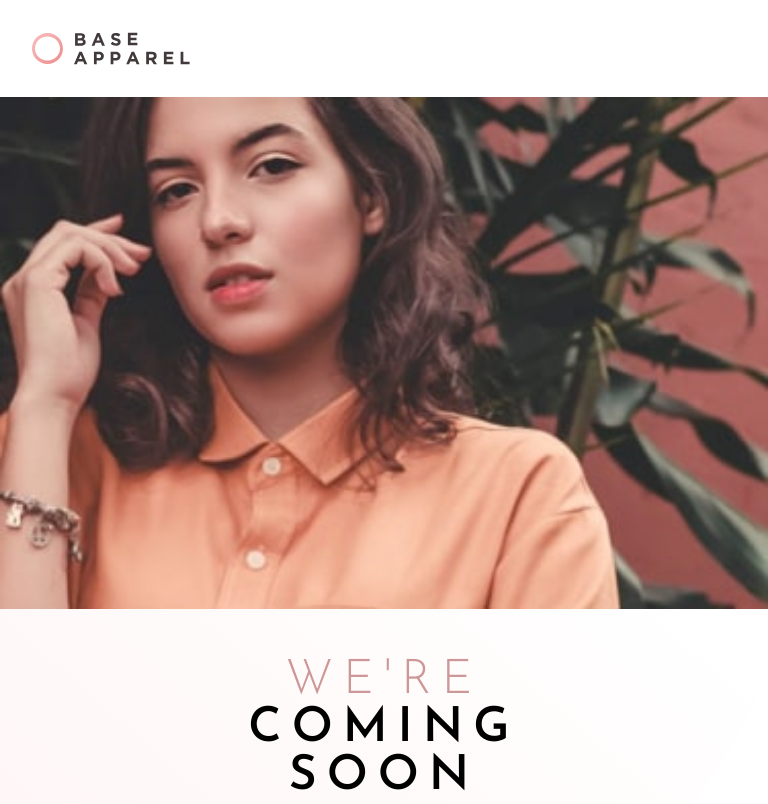
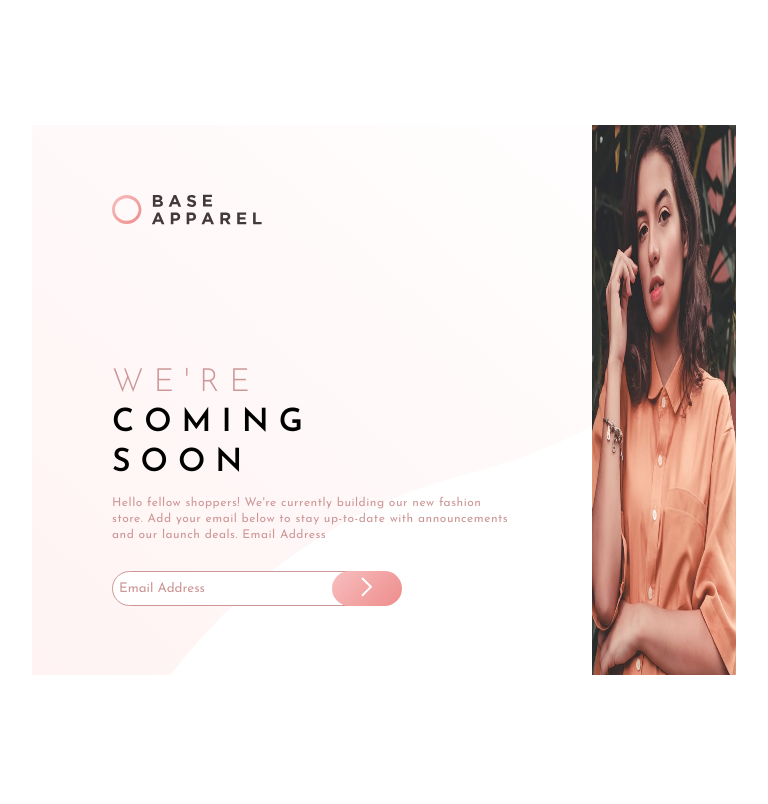
Before and after one commit to JavanoCollins/base-apparel-coming-soon, a plain HTML site: page index.html in a window 768 px wide. Shown: the top 804 px of the page. Drawn offline with Linux system fonts and the light colour scheme.

Commit message:
Adding media queries

```diff
--- a/css/mobile.css
+++ b/css/mobile.css
@@ -1,11 +1,11 @@
-@media only screen and (max-width: 1000px) {
+@media only screen and (min-device-width: 768px) and (max-device-width: 1024px) {
     .container {
-        width: 90vw;
+        width: 1000px;
         height: auto;
     }
 
     #logo {
-        width: 120px;
+        width: 150px;
     }
 
     #main-heading {
@@ -21,11 +21,16 @@
         font-size: 12px;
     }
 
+    /* ROW 1 */
+    .row-1 {
+        display: flex;
+        width: 100%;
+    }
+
     /* ROW 2 */
     .row-2 {
         justify-content: flex-end;
-        /* width: 50%; */
-        height: 450px;
+        height: 550px;
     }
 
     /* INPUT CONTAINER  */
@@ -42,9 +47,10 @@
     }
 }
 
-@media only screen and (max-width: 768px) {
+@media only screen and (min-width: 360px) and (max-width: 640px) {
     body {
         height: auto;
+        padding: 0;
     }
     .container {
         grid-template-columns: repeat(1, 1fr);
--- a/css/style.css
+++ b/css/style.css
@@ -12,6 +12,7 @@ body {
     justify-content: center;
     align-items: center;
     /* background-color: #ccc; */
+    padding: 0 2rem;
 }
 
 .container {
@@ -27,7 +28,7 @@ body {
 /* ROW 1 */
 .row-1 {
     display: flex;
-    /* width: 50%; */
+    width: 100%;
     flex-direction: column;
     justify-content: space-around;
     height: 100%;
@@ -67,7 +68,7 @@ body {
 /* ROW 2 */
 .row-2 {
     justify-content: flex-end;
-    /* width: 50%; */
+    width: 100%;
     height: 700px;
 }
 
```
